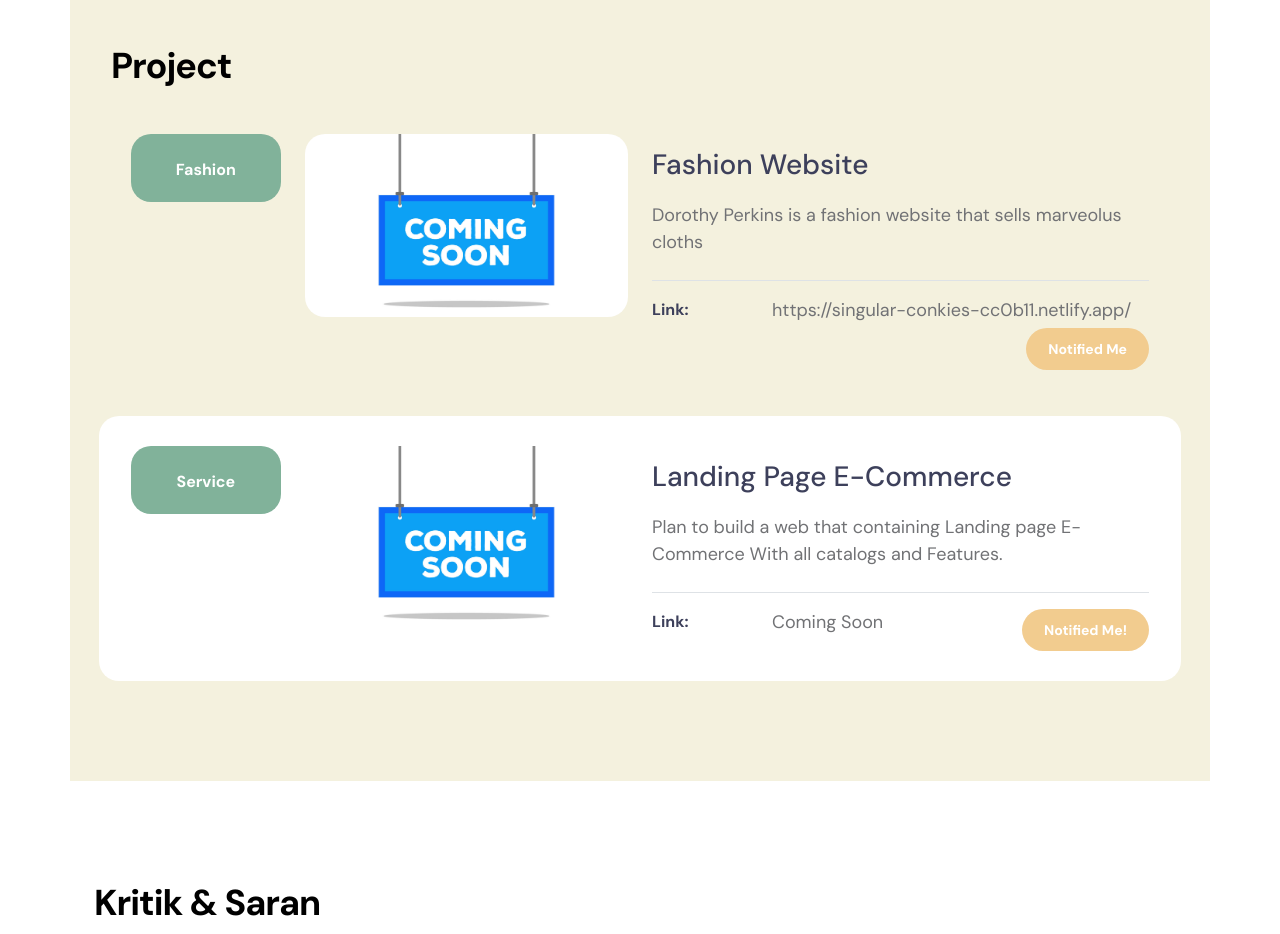
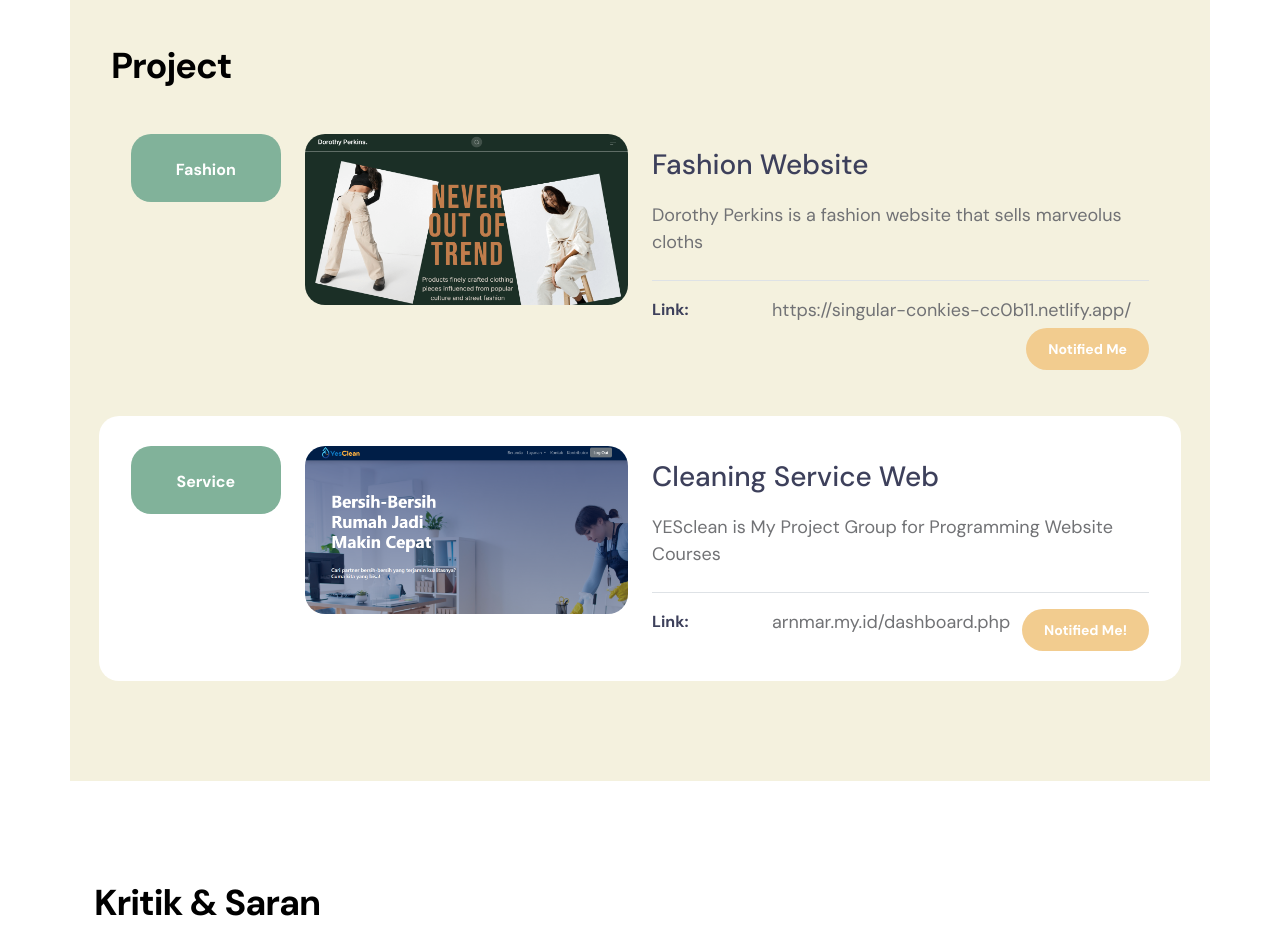
Before and after one commit to RafalyAhmad/RafalyAhmad.github.io, a plain HTML site: page index.html in a window 1280 px wide. Shown: the part 2120-3054 px from the top of the page. Drawn offline with Linux system fonts and the light colour scheme.

Commit message:
Update image

```diff
--- a/index.html
+++ b/index.html
@@ -253,8 +253,8 @@
 
                             <div class="col-lg-4 col-md-8 col-12 order-1 order-lg-0">
                                 <div class="custom-block-image-wrap">
-                                    <a href="event-detail.html">
-                                        <img src="images/ComingSoon.jpg" class="custom-block-image img-fluid" alt="">
+                                    <a href="https://singular-conkies-cc0b11.netlify.app/">
+                                        <img src="images/Fashion.png" class="custom-block-image img-fluid" alt="">
 
                                         <i class="custom-block-icon bi-link"></i>
                                     </a>
@@ -297,8 +297,8 @@
 
                             <div class="col-lg-4 col-md-8 col-12 order-1 order-lg-0">
                                 <div class="custom-block-image-wrap">
-                                    <a href="event-detail.html">
-                                        <img src="images/ComingSoon.jpg" class="custom-block-image img-fluid" alt="">
+                                    <a href="https://arnmar.my.id/dashboard.php">
+                                        <img src="images/Service.png" class="custom-block-image img-fluid" alt="">
 
                                         <i class="custom-block-icon bi-link"></i>
                                     </a>
@@ -307,9 +307,9 @@
 
                             <div class="col-lg-6 col-12 order-3 order-lg-0">
                                 <div class="custom-block-info mt-2 mt-lg-0">
-                                    <a href="event-detail.html" class="events-title mb-3">Landing Page E-Commerce </a>
+                                    <a href="event-detail.html" class="events-title mb-3">Cleaning Service Web </a>
 
-                                    <p class="mb-0"> Plan to build a web that containing Landing page E-Commerce With all catalogs and Features.</p>
+                                    <p class="mb-0"> YESclean is My Project Group for Programming Website Courses</p>
 
                                     <div class="d-flex flex-wrap border-top mt-4 pt-3">
 
@@ -317,7 +317,7 @@
                                             <div class="d-flex flex-wrap align-items-center mb-1">
                                                 <span class="custom-block-span">Link:</span>
 
-                                                <p class="mb-0">Coming Soon</p>
+                                                <p class="mb-0">arnmar.my.id/dashboard.php</p>
                                             </div>
 
                                             <div class="d-flex flex-wrap align-items-center">
```
